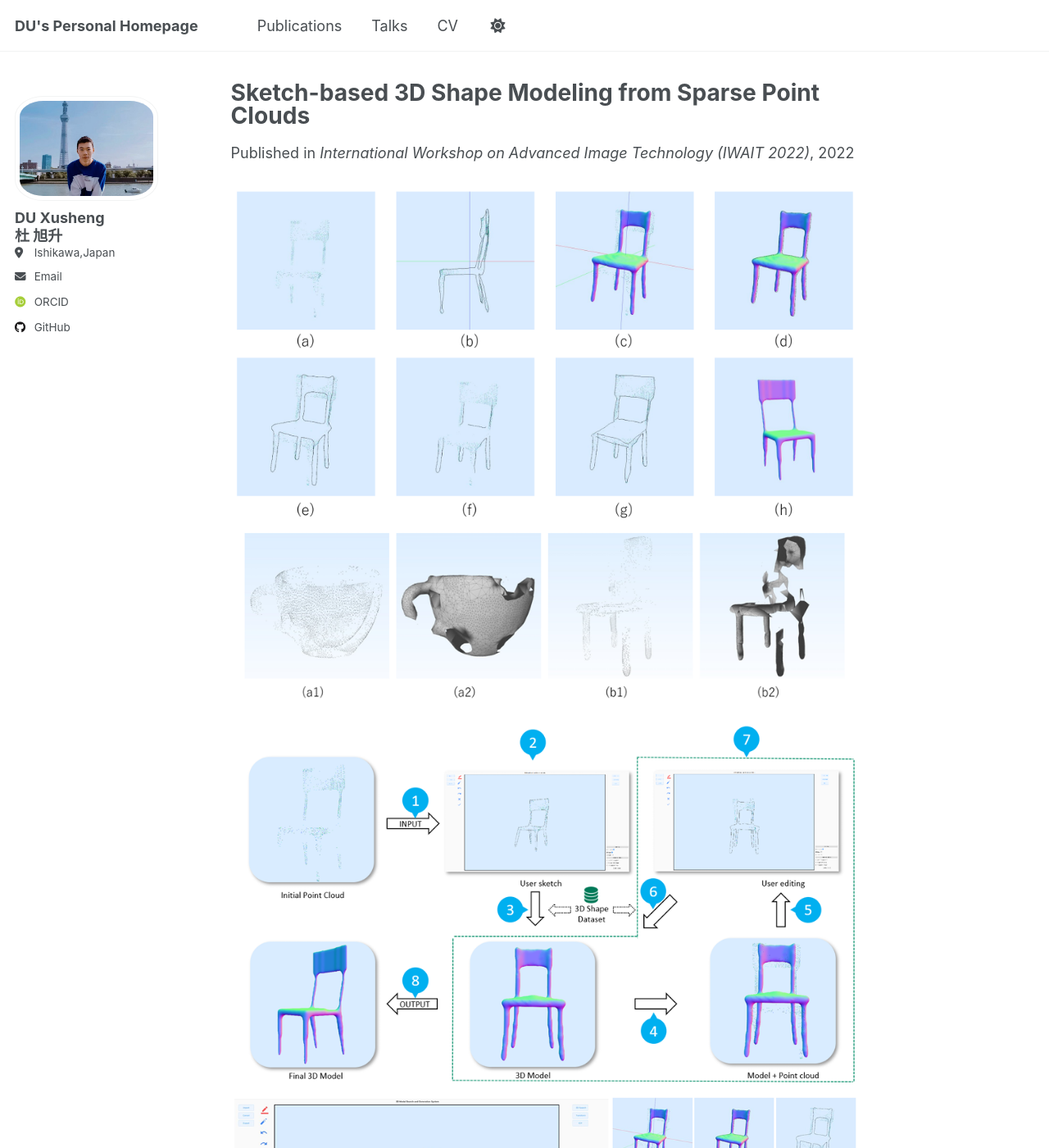
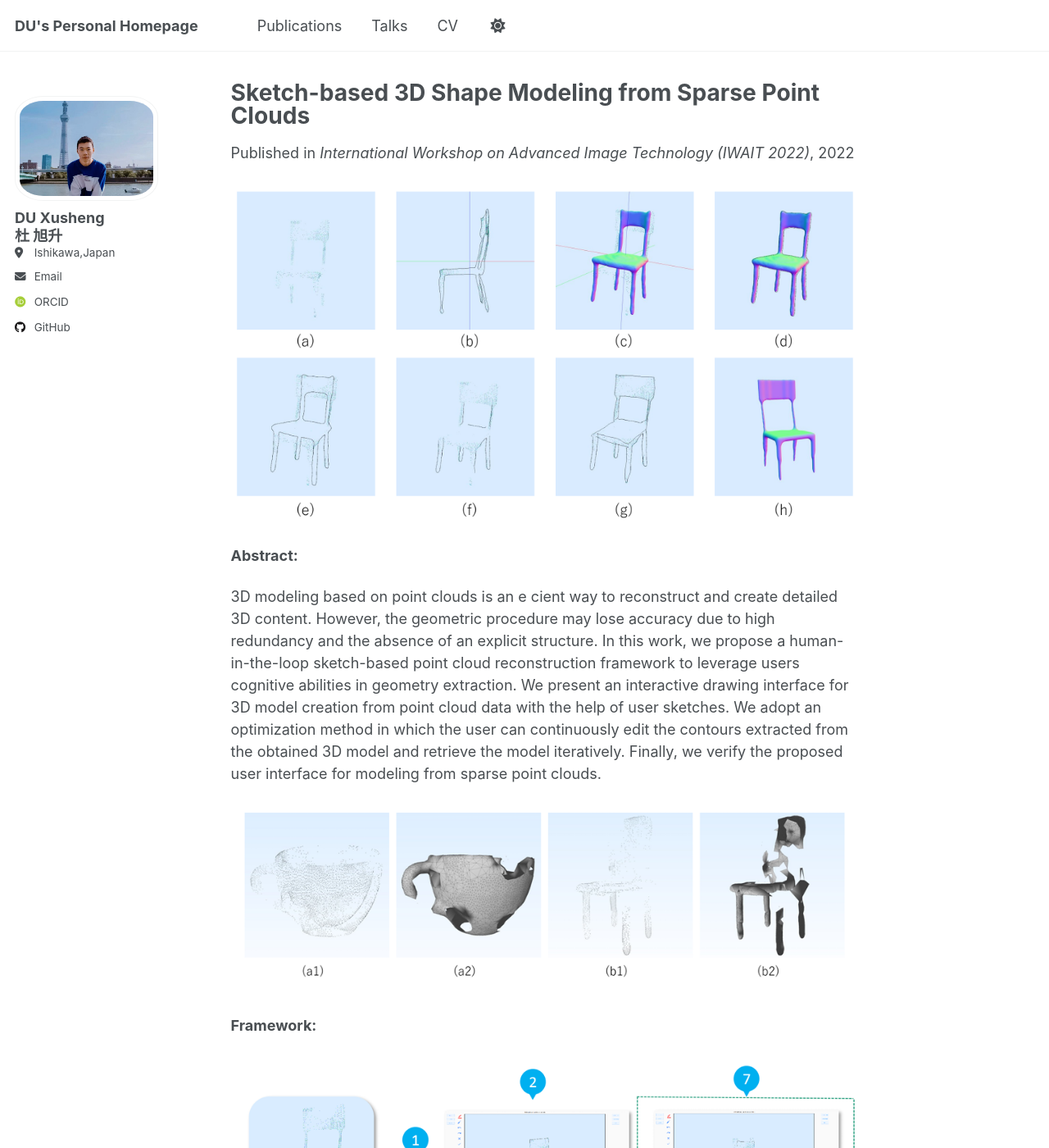
Before and after one commit to ToKyokushou/ToKyokushou.github.io, a Jekyll site: the page built from _publications/2022-01-sketch-3d-sparse-pc.md, in a window 1280 px wide and 1400 px high. Shown: the whole window at 82% size. Built offline with Jekyll 4.4.1, drawn with Linux system fonts in a browser that asks for light colours; some web fonts are replaced.

Commit message:
Update 2022-01-sketch-3d-sparse-pc.md

```diff
--- a/_publications/2022-01-sketch-3d-sparse-pc.md
+++ b/_publications/2022-01-sketch-3d-sparse-pc.md
@@ -10,8 +10,16 @@ venue: 'International Workshop on Advanced Image Technology (IWAIT 2022)'
 citation: '**Xusheng Du**, Yi He, Xi Yang, Chia-Ming Chang, Haoran Xie.'
 thumbnail: /images/1-sparse-pc-1.png
 ---
+<img src="/images/1-sparse-pc-1.png" alt="" style="width:100%;" />
 
-<img src="/images/1-sparse-pc-1.png" alt="" style="width:100%;" />
+**Abstract:**
+
+3D modeling based on point clouds is an e cient way to reconstruct and create detailed 3D content. However, the geometric procedure may lose accuracy due to high redundancy and the absence of an explicit structure. In this work, we propose a human-in-the-loop sketch-based point cloud reconstruction framework to leverage users cognitive abilities in geometry extraction. We present an interactive drawing interface for 3D model creation from point cloud data with the help of user sketches. We adopt an optimization method in which the user can continuously edit the contours extracted from the obtained 3D model and retrieve the model iteratively. Finally, we verify the proposed user interface for modeling from sparse point clouds.
+
 <img src="/images/1-sparse-pc-2.png" alt="" style="width:100%;" />
+
+**Framework:**
+
 <img src="/images/1-sparse-pc-3.png" alt="" style="width:100%;" />
+
 <img src="/images/1-sparse-pc-4.png" alt="" style="width:100%;" />
```
